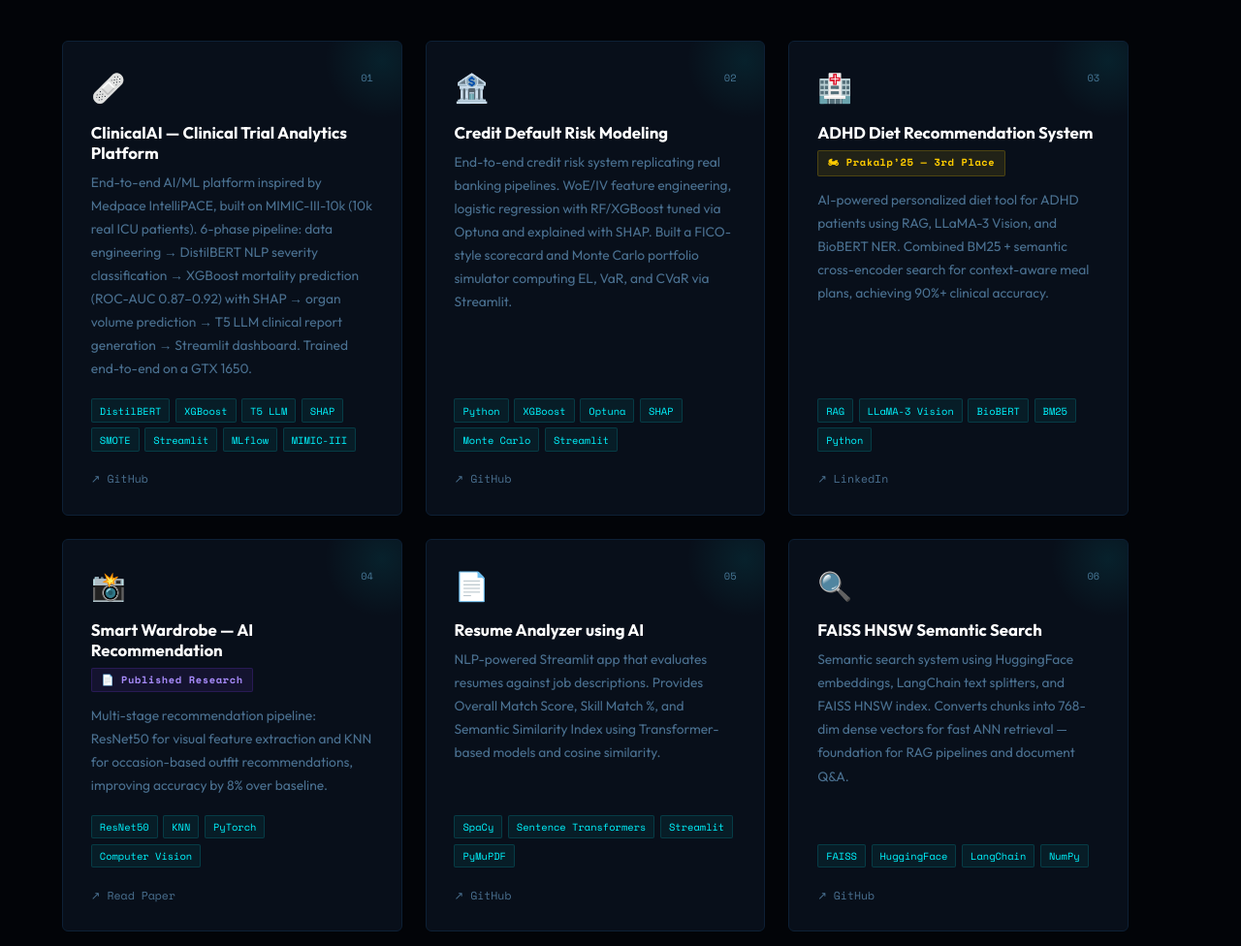
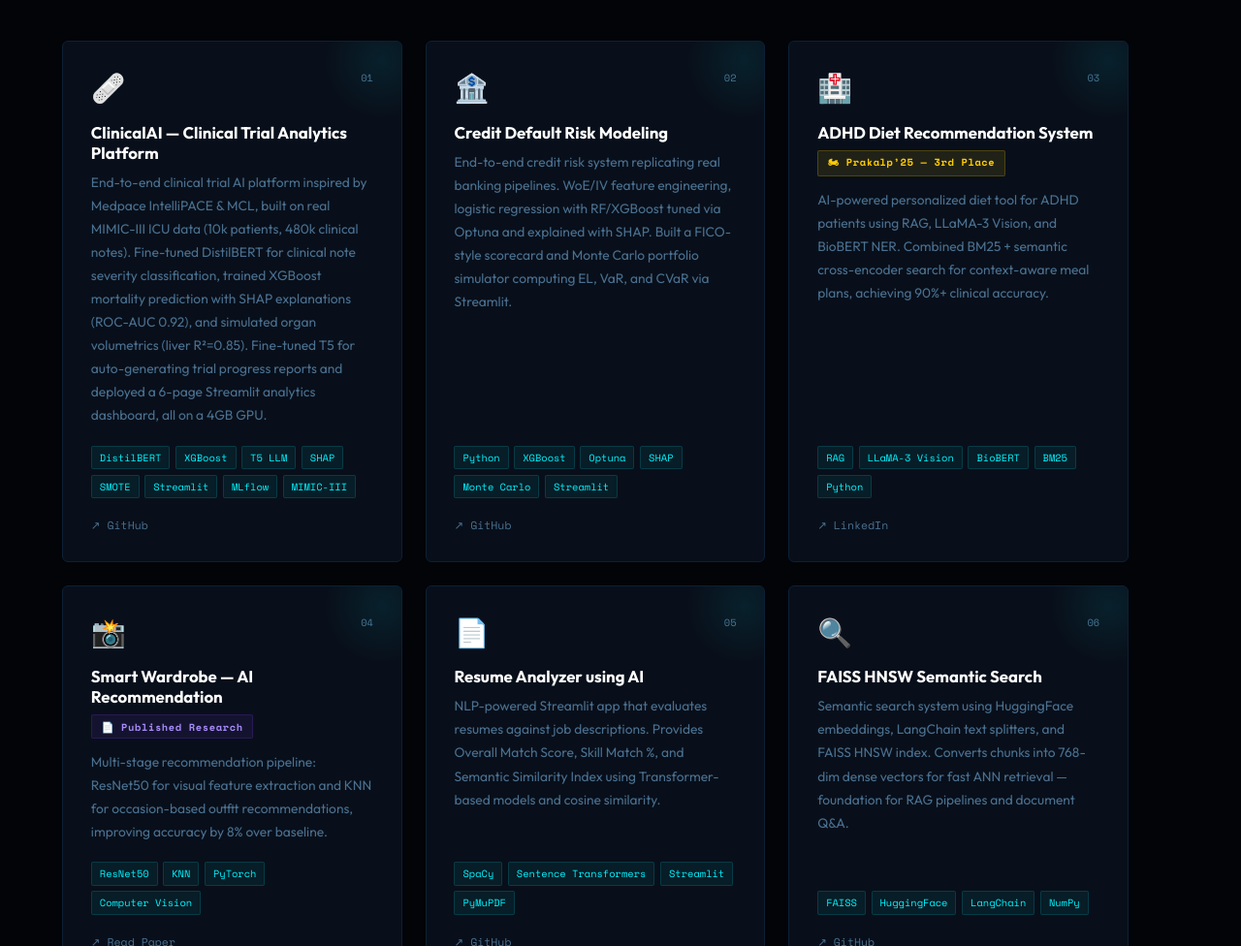
Before and after one commit to Vidit-Parekh/Vidit-Parekh.github.io, a plain HTML site: page index.html in a window 1280 px wide. Shown: the part 5271-6247 px from the top of the page at 97% size. Drawn offline with nearby package versions, Linux system fonts and the light colour scheme.

Commit message:
Update version 14 index.html
Lastest Project description

```diff
--- a/index.html
+++ b/index.html
@@ -517,7 +517,7 @@ footer::before{content:'';position:absolute;top:0;left:50%;transform:translateX(
     <div class="proj-card reveal"><div class="proj-glow"></div>
      <div class="proj-top"><div class="proj-emoji">&#129657;</div><span class="proj-index">01</span></div>
      <div class="proj-title">ClinicalAI &mdash; Clinical Trial Analytics Platform</div>
-     <div class="proj-desc">End-to-end AI/ML platform inspired by Medpace IntelliPACE, built on MIMIC-III-10k (10k real ICU patients). 6-phase pipeline: data engineering &rarr; DistilBERT NLP severity classification &rarr; XGBoost mortality prediction (ROC-AUC 0.87&ndash;0.92) with SHAP &rarr; organ volume prediction &rarr; T5 LLM clinical report generation &rarr; Streamlit dashboard. Trained end-to-end on a GTX 1650.</div>
+     <div class="proj-desc">End-to-end clinical trial AI platform inspired by Medpace IntelliPACE & MCL, built on real MIMIC-III ICU data (10k patients, 480k clinical notes). Fine-tuned DistilBERT for clinical note severity classification, trained XGBoost mortality prediction with SHAP explanations (ROC-AUC 0.92), and simulated organ volumetrics (liver R²=0.85). Fine-tuned T5 for auto-generating trial progress reports and deployed a 6-page Streamlit analytics dashboard, all on a 4GB GPU.</div>
      <div class="proj-tech"><span class="ptag">DistilBERT</span><span class="ptag">XGBoost</span><span class="ptag">T5 LLM</span><span class="ptag">SHAP</span><span class="ptag">SMOTE</span><span class="ptag">Streamlit</span><span class="ptag">MLflow</span><span class="ptag">MIMIC-III</span></div>
      <div class="proj-links"><a href="https://github.com/Vidit-Parekh/ClinicalAI" target="_blank" class="proj-link">&#8599; GitHub</a></div>
     </div>
```
